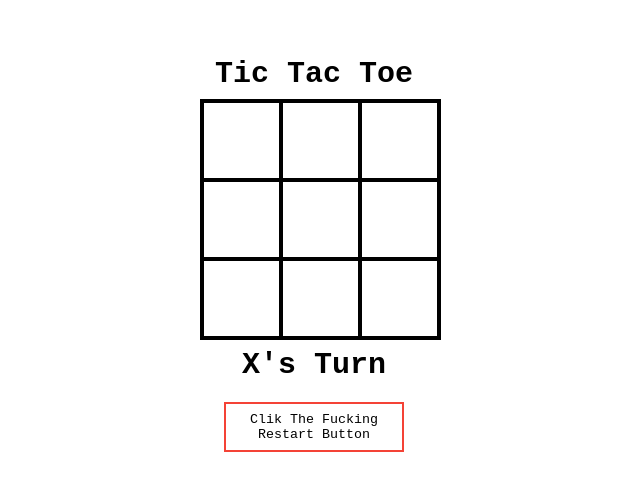
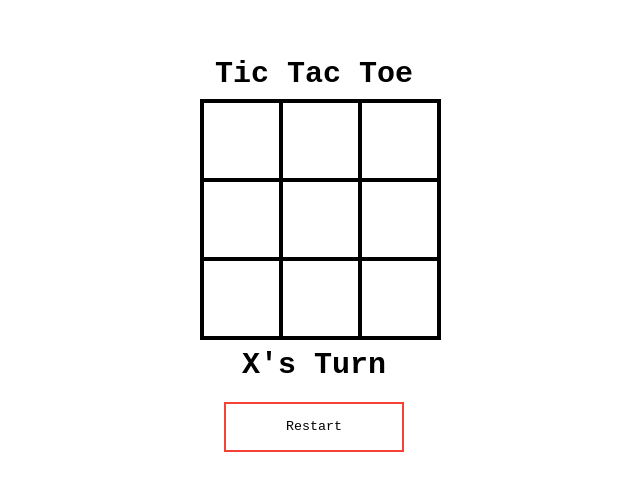
Before and after one commit to MortazaMaruf/Tic-Tac-Toe-, a plain HTML site: page index.html in a window 1280 px wide. Shown: the part 151-642 px from the top of the page, without its empty margins (326-966 px from the left). Drawn offline with Linux system fonts and the light colour scheme.

Commit message:
index.html

```diff
--- a/index.html
+++ b/index.html
@@ -21,7 +21,7 @@
             <div id="cell" cellIndex="8"></div>
         </div>
         <h2 id="stutsText"></h2>
-        <button id="restartBtn">Clik The Fucking Restart Button</button>
+        <button id="restartBtn">Restart</button>
 
     </section>
 
```
